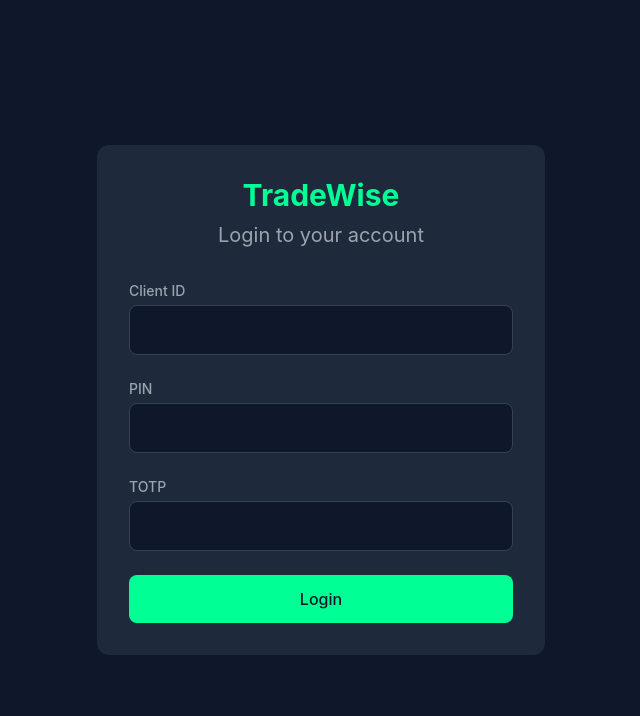
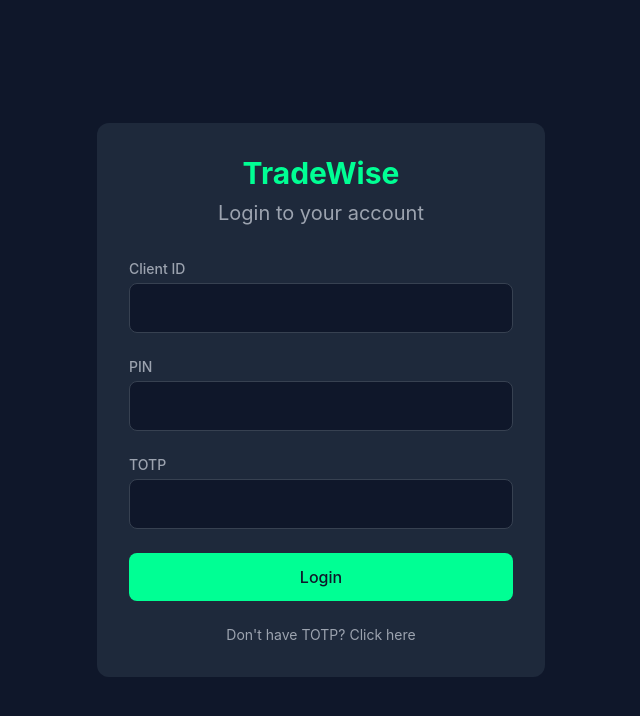
Before and after one commit to P47Parzival/Au, a React (Vite) app in the folder frontend/: page /login in a window 1280 px wide. Shown: the top 716 px of the page, without its empty margins (319-959 px from the left). Built offline with nearby package versions, Linux system fonts and the light colour scheme; no server answers.

Commit message:
topt para done

```diff
--- a/frontend/src/components/Layout.tsx
+++ b/frontend/src/components/Layout.tsx
@@ -23,10 +23,10 @@
     <div className="flex min-h-screen bg-primary transition-all duration-300">
       {/* Sidebar */}
       <div className="w-64 fixed h-full glass-card border-r border-border-color transition-all duration-300">
-        <div className="p-6">
+        <div className="flex flex-col h-full p-6">
           <h1 className="text-2xl font-bold text-accent mb-10">TradeWise</h1>
 
-          <nav className="space-y-2">
+          <nav className="space-y-2 flex-1">
             {navItems.map((item) => {
               const Icon = item.Icon;
               return (
@@ -43,9 +43,9 @@
               );
             })}
           </nav>
-        </div>
 
-        <div className="absolute bottom-24 px-6 w-full">
+          {/* Theme and Logout Section */}
+          <div className="mt-auto space-y-3">
             <button
               onClick={toggleDarkMode}
               className="flex items-center gap-3 w-full px-4 py-3 rounded-lg text-adaptive hover:bg-primary-light-hover transition-colors"
@@ -53,15 +53,16 @@
               {darkMode ? <Sun className="w-5 h-5" /> : <Moon className="w-5 h-5" />}
               <span>{darkMode ? 'Light Mode' : 'Dark Mode'}</span>
             </button>
-        </div>
 
             <button
               onClick={logout}
-          className="absolute bottom-8 mx-6 w-[calc(100%-48px)] flex items-center justify-center gap-2 px-4 py-3 bg-red-500/10 text-red-400 rounded-lg hover:bg-red-500/20 transition-colors"
+              className="flex items-center justify-center gap-2 w-full px-4 py-3 bg-red-500/10 text-red-400 rounded-lg hover:bg-red-500/20 transition-colors"
             >
               <LogOut className="w-5 h-5" />
               <span>Logout</span>
             </button>
+          </div>
+        </div>
       </div>
 
       {/* Main Content */}
--- a/frontend/src/pages/Login.tsx
+++ b/frontend/src/pages/Login.tsx
@@ -132,6 +132,17 @@
           >
             {loading ? 'Logging in...' : 'Login'}
           </button>
+
+          <div className="text-center mt-4">
+            <a
+              href="https://smartapi.angelbroking.com/enable-totp" // Replace with your actual TOTP link
+              target="_blank"
+              rel="noopener noreferrer"
+              className="text-gray-400 hover:text-accent transition-colors text-sm flex items-center justify-center gap-2"
+            >
+              Don't have TOTP? Click here
+            </a>
+          </div>
         </form>
       </div>
     </div>
```
Lines whose indentation alone changed are shown as unchanged.
